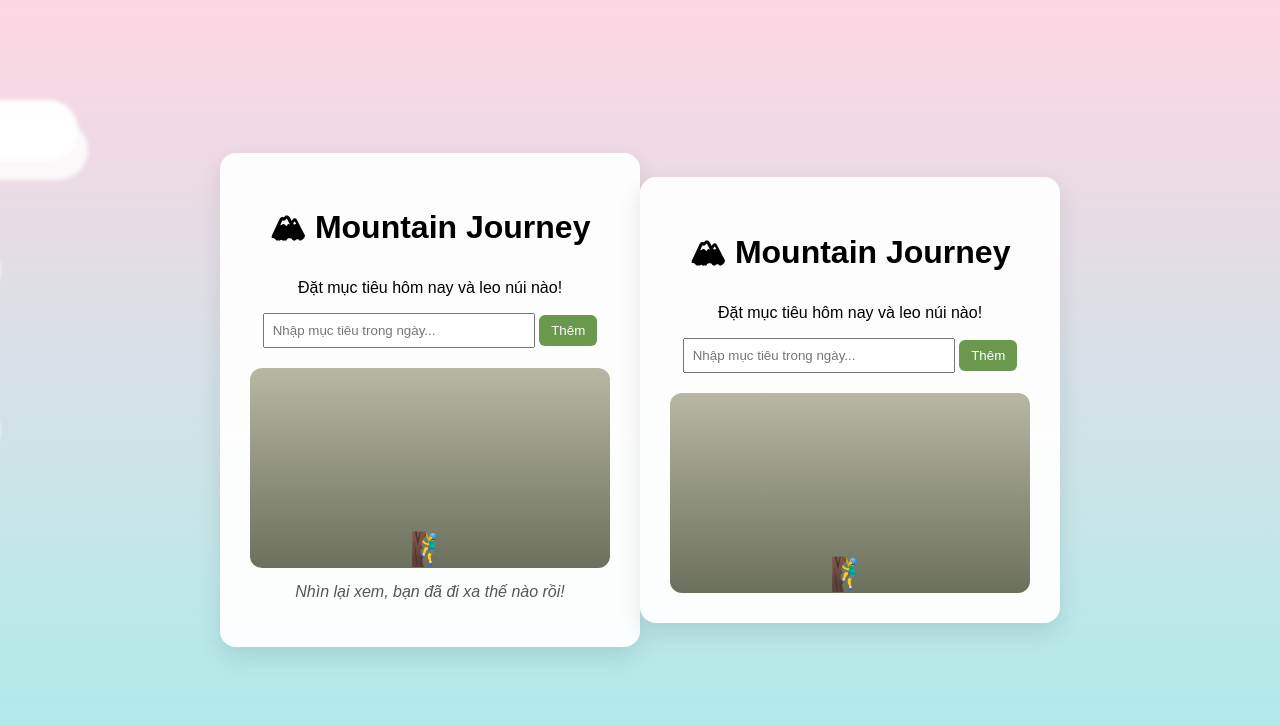
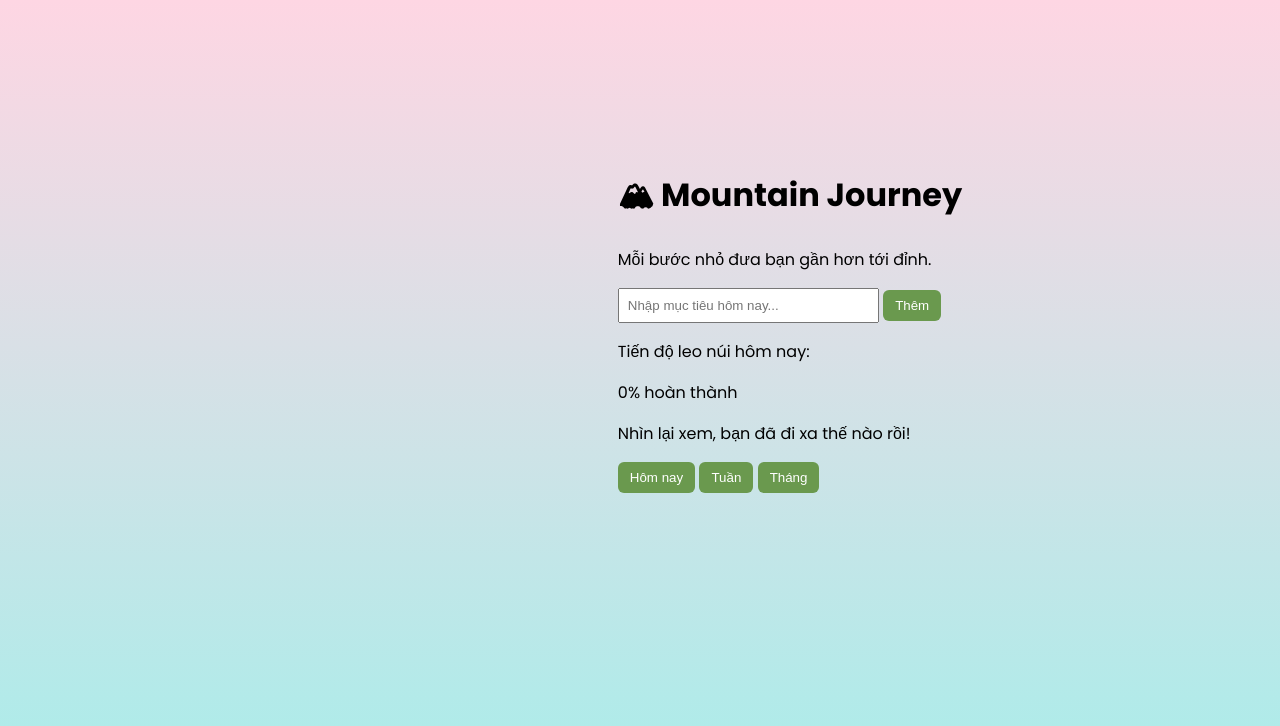
Before and after one commit to hoang-mou/mountain-journey, a plain HTML site: page index.html in a window 1280 px wide. Drawn offline with nearby package versions, Linux system fonts and the light colour scheme.

Commit message:
Update index.html

```diff
--- a/index.html
+++ b/index.html
@@ -1,55 +1,76 @@
 <!DOCTYPE html>
 <html lang="vi">
 <head>
-  <meta charset="UTF-8">
-  <meta name="viewport" content="width=device-width, initial-scale=1.0">
-  <title>Mountain Journey</title>
+  <meta charset="UTF-8" />
+  <meta name="viewport" content="width=device-width, initial-scale=1.0" />
+  <title>Mountain Journey 3D</title>
+
+  <!-- Font & CSS -->
+  <link href="https://fonts.googleapis.com/css2?family=Poppins:wght@400;500;700&display=swap" rel="stylesheet">
   <link rel="stylesheet" href="style.css">
 </head>
 <body>
-  <div class="sky">
-    <div class="cloud" style="top:15%;animation-delay:0s;"></div>
-    <div class="cloud" style="top:30%;animation-delay:10s;"></div>
-    <div class="cloud" style="top:50%;animation-delay:25s;"></div>
+  <!-- 🌄 KHU VỰC 3D (Three.js sẽ render ở đây) -->
+  <canvas id="scene"></canvas>
+
+  <!-- 🎯 KHU VỰC GIAO DIỆN NGƯỜI DÙNG -->
+  <div class="ui">
+    <!-- 1️⃣ Thanh tiêu đề -->
+    <header class="ui-header">
+      <h1>🏔 Mountain Journey</h1>
+      <p class="subtitle">Mỗi bước nhỏ đưa bạn gần hơn tới đỉnh.</p>
+    </header>
+
+    <!-- 2️⃣ Form nhập mục tiêu -->
+    <section class="goal-input">
+      <form id="goalForm">
+        <input
+          type="text"
+          id="goalInput"
+          placeholder="Nhập mục tiêu hôm nay..."
+          required
+        />
+        <button type="submit">Thêm</button>
+      </form>
+    </section>
+
+    <!-- 3️⃣ Danh sách mục tiêu -->
+    <section class="goal-list">
+      <ul id="goalList"></ul>
+    </section>
+
+    <!-- 4️⃣ Thanh tiến độ -->
+    <section class="progress">
+      <label>Tiến độ leo núi hôm nay:</label>
+      <div class="progress-bar">
+        <div id="progressFill"></div>
+      </div>
+      <p id="progressText">0% hoàn thành</p>
+    </section>
+
+    <!-- 5️⃣ Khu vực quote -->
+    <section class="daily-quote">
+      <p id="quote">"Hãy bắt đầu, dù chỉ bằng một bước nhỏ."</p>
+    </section>
+
+    <!-- 6️⃣ Menu chuyển tab (tuần/tháng) -->
+    <nav class="ui-tabs">
+      <button id="tab-today" class="active">Hôm nay</button>
+      <button id="tab-week">Tuần</button>
+      <button id="tab-month">Tháng</button>
+    </nav>
+
+    <!-- 7️⃣ Khu thống kê (ẩn mặc định, hiện khi chọn tab tuần/tháng) -->
+    <section class="stats hidden" id="stats">
+      <canvas id="chartCanvas"></canvas>
+    </section>
   </div>
 
-  <div class="app">
-    <h1>🏔 Mountain Journey</h1>
-    <p>Đặt mục tiêu hôm nay và leo núi nào!</p>
-
-    <form id="goalForm">
-      <input type="text" id="goalInput" placeholder="Nhập mục tiêu trong ngày..." required>
-      <button type="submit">Thêm</button>
-    </form>
-
-    <ul id="goalList"></ul>
-
-    <div class="mountain">
-      <div class="character" id="character">🧗‍♂️</div>
-    </div>
-
-    <p id="quote" style="margin-top:15px;font-style:italic;color:#555;"></p>
-  </div>
-
+  <!-- 🧩 Script (Three.js, GSAP, Chart.js, JS riêng) -->
+  <script src="https://cdnjs.cloudflare.com/ajax/libs/three.js/r152/three.min.js"></script>
+  <script src="https://cdn.jsdelivr.net/npm/three@0.152/examples/js/loaders/GLTFLoader.js"></script>
   <script src="https://cdnjs.cloudflare.com/ajax/libs/gsap/3.12.2/gsap.min.js"></script>
-  <script src="script.js"></script>
-  <div class="app">
-    <h1>🏔 Mountain Journey</h1>
-    <p>Đặt mục tiêu hôm nay và leo núi nào!</p>
-
-    <form id="goalForm">
-      <input type="text" id="goalInput" placeholder="Nhập mục tiêu trong ngày..." required>
-      <button type="submit">Thêm</button>
-    </form>
-
-    <ul id="goalList"></ul>
-
-    <div class="mountain">
-      <div class="character" id="character">🧗‍♂️</div>
-    </div>
-  </div>
-
-  <script src="https://cdnjs.cloudflare.com/ajax/libs/gsap/3.12.2/gsap.min.js"></script>
+  <script src="https://cdn.jsdelivr.net/npm/chart.js"></script>
   <script src="script.js"></script>
 </body>
 </html>
```
